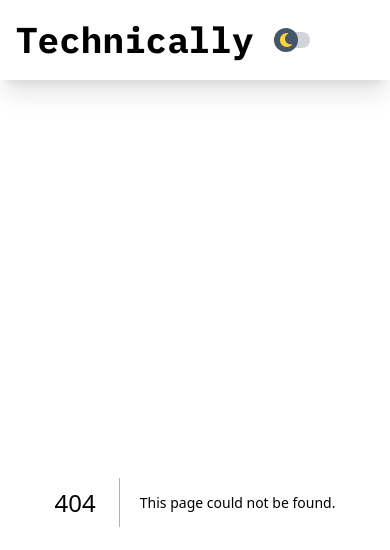
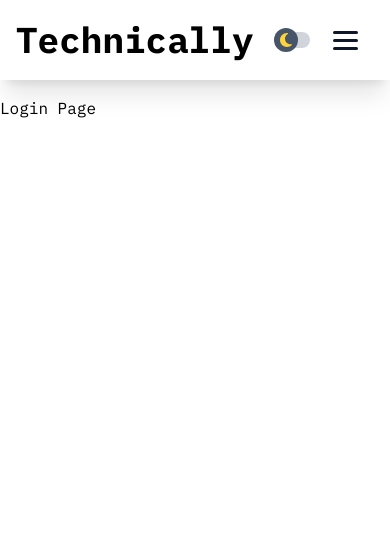
Before and after one commit to ray-mak/auth_starter, a Next.js app: page /login in a window 390 px wide. Before the commit this address had no page. Shown: the top 550 px of the page. Built offline with nearby package versions, Linux system fonts and the light colour scheme.

Commit message:
Add hamburger menu, set up login/signup page

```diff
--- a/src/app/globals.css
+++ b/src/app/globals.css
@@ -23,4 +23,69 @@
     position: fixed;
     z-index: 3;
   }
+
+  .navmenu {
+    position: fixed;
+    flex-direction: column;
+    align-items: start;
+    width: 80%;
+    height: 100vh;
+    top: 0;
+    right: -100%;
+    z-index: 3;
+    padding: 80px;
+    gap: 2em;
+    transition: 0.3s ease-in-out;
+    box-shadow: -10px 0px 10px -15px rgba(0, 0, 0, 0.5);
+  }
+
+  .navmenu.opened {
+    right: 0;
+  }
+
+  .hamburger {
+    position: fixed;
+    display: block;
+    z-index: 4;
+    top: 26px;
+    right: 32px;
+  }
+
+  .bar {
+    display: block;
+    width: 25px;
+    height: 3px;
+    margin: 5px auto;
+    border-radius: 8px;
+    transition: all 0.3s ease-in-out;
+  }
+
+  .hamburger.opened .bar:nth-child(2) {
+    opacity: 0;
+  }
+
+  .hamburger.opened .bar:nth-child(1) {
+    transform: translateY(8px) rotate(45deg);
+  }
+
+  .hamburger.opened .bar:nth-child(3) {
+    transform: translateY(-8px) rotate(-45deg);
+  }
+
+  .dimmer {
+    position: fixed;
+    width: 100%;
+    height: 100%;
+    background-color: black;
+    top: 0;
+    left: 0;
+    z-index: 3;
+    opacity: 0;
+    transition: 0.3s ease-in-out;
+    pointer-events: none;
+  }
+
+  .dimmer.opened {
+    opacity: 0.5;
+  }
 }
--- a/src/app/layout.tsx
+++ b/src/app/layout.tsx
@@ -26,7 +26,7 @@ export default function RootLayout({
       <body className={`${ibmPlexMono.className}`}>
         <Providers>
           <Navbar />
-          <main className="mt-20">{children}</main>
+          <main className="mt-24">{children}</main>
         </Providers>
       </body>
     </html>
--- /dev/null
+++ b/src/app/login/page.tsx
@@ -0,0 +1,7 @@
+import React from "react"
+
+const page = () => {
+  return <div>Login Page</div>
+}
+
+export default page
--- /dev/null
+++ b/src/app/signup/page.tsx
@@ -0,0 +1,7 @@
+import React from "react"
+
+const page = () => {
+  return <div>Signup Page</div>
+}
+
+export default page
--- /dev/null
+++ b/src/components/HamburgerMenu.tsx
@@ -0,0 +1,47 @@
+"use client"
+import Link from "next/link"
+import React, { useState } from "react"
+
+const HamburgerMenu = () => {
+  const [hamburgerMenu, setHamburgerMenu] = useState(false)
+  function toggleHamburger() {
+    setHamburgerMenu((prevState) => !prevState)
+  }
+
+  function closeHamburger() {
+    setHamburgerMenu(false)
+  }
+  return (
+    <>
+      <div
+        onClick={toggleHamburger}
+        className={`hamburger ${hamburgerMenu ? "opened" : ""}`}
+      >
+        <span className="bar bg-slate-900 dark:bg-slate-300"></span>
+        <span className="bar bg-slate-900 dark:bg-slate-300"></span>
+        <span className="bar bg-slate-900 dark:bg-slate-300"></span>
+      </div>
+      <div className={`dimmer ${hamburgerMenu ? "opened" : ""}`}></div>
+      <div
+        className={`navmenu bg-white dark:bg-slate-800 md:bg-inherit flex gap-6 ml-auto items-center justify-center md:text-sm lg:text-base ${
+          hamburgerMenu ? "opened" : ""
+        } `}
+      >
+        <Link
+          href="/login"
+          className="text-sm font-bold hover:bg-slate-100 px-4 py-2 rounded-md dark:hover:bg-slate-700"
+        >
+          LOG IN
+        </Link>
+        <Link
+          href="/signup"
+          className="text-SM font-bold border bg-slate-200 dark:bg-slate-900 px-4 py-2 rounded-md hover:bg-slate-300"
+        >
+          SIGN UP
+        </Link>
+      </div>
+    </>
+  )
+}
+
+export default HamburgerMenu
--- a/src/components/Navbar.tsx
+++ b/src/components/Navbar.tsx
@@ -1,6 +1,7 @@
 import React from "react"
 import Link from "next/link"
 import ThemeSwitch from "./Themeswitch"
+import HamburgerMenu from "./HamburgerMenu"
 
 const Navbar = () => {
   return (
@@ -9,6 +10,7 @@ const Navbar = () => {
         <Link href="/" className={`text-4xl font-bold`}>
           Technically
         </Link>
+        <HamburgerMenu />
         <ThemeSwitch />
       </div>
     </nav>
```
